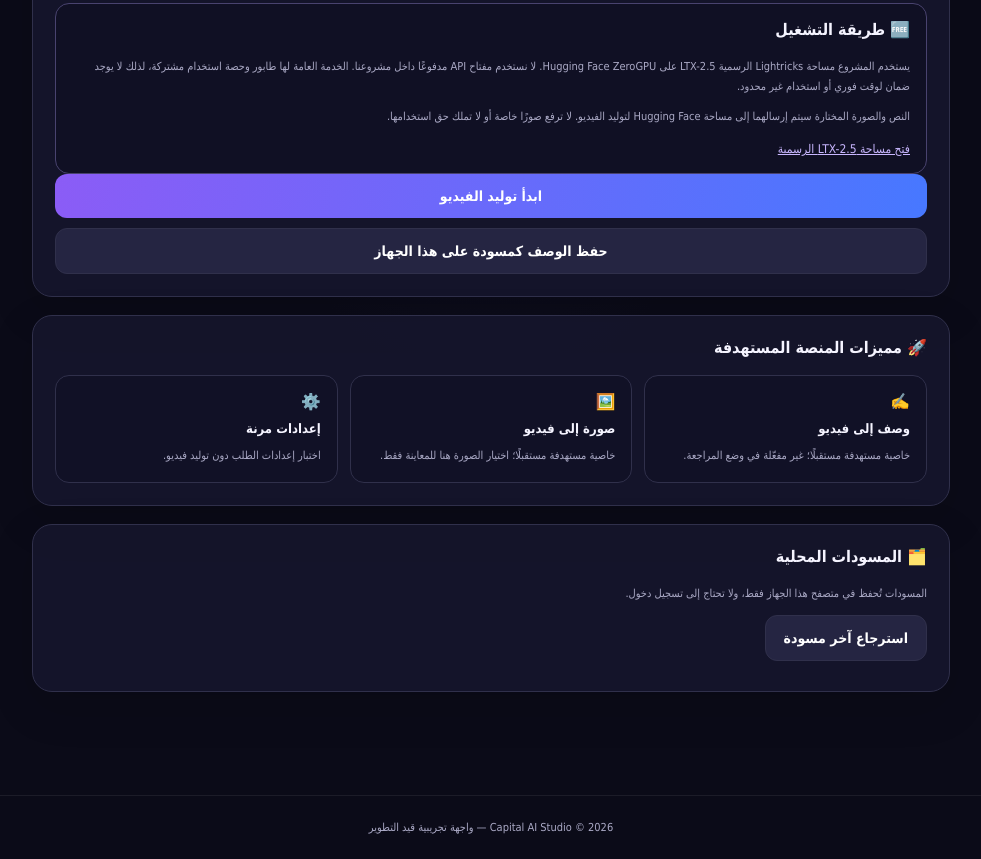
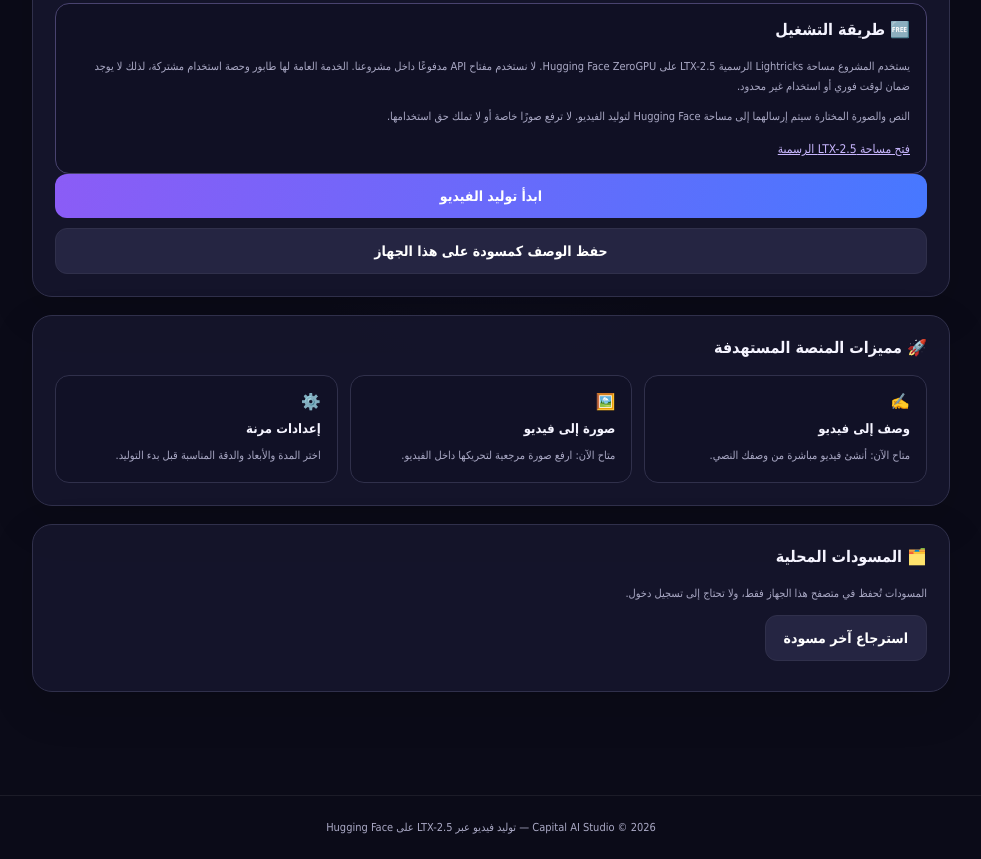
Before and after one commit to emaiaiai2026-bit/capital-ai-studio, a plain HTML site: page index.html in a window 1280 px wide. Shown: the part 1220-2079 px from the top of the page, without its empty margins (149-1130 px from the left). Drawn offline with Linux system fonts and the light colour scheme.

Commit message:
fix: clean generation result markup and update feature descriptions

```diff
--- a/index.html
+++ b/index.html
@@ -216,7 +216,6 @@ footer{text-align:center;color:var(--muted);font-size:11px;padding:25px 12px;bor
     <button class="secondary" id="saveDraftButton" type="button" style="width:100%;margin-top:10px">حفظ الوصف كمسودة على هذا الجهاز</button>
     <div id="status" class="status" role="status" aria-live="polite"></div>
     <div id="videoResult" class="status info" role="status" aria-live="polite" style="display:none"></div>
-    <div id="status" class="status" role="status" aria-live="polite"></div>
   </section>
 
   <section class="card">
@@ -224,15 +223,15 @@ footer{text-align:center;color:var(--muted);font-size:11px;padding:25px 12px;bor
     <div class="features">
       <div class="feature">
         <div>✍️</div><b>وصف إلى فيديو</b>
-        <p>خاصية مستهدفة مستقبلًا؛ غير مفعّلة في وضع المراجعة.</p>
+        <p>متاح الآن: أنشئ فيديو مباشرة من وصفك النصي.</p>
       </div>
       <div class="feature">
         <div>🖼️</div><b>صورة إلى فيديو</b>
-        <p>خاصية مستهدفة مستقبلًا؛ اختيار الصورة هنا للمعاينة فقط.</p>
+        <p>متاح الآن: ارفع صورة مرجعية لتحريكها داخل الفيديو.</p>
       </div>
       <div class="feature">
         <div>⚙️</div><b>إعدادات مرنة</b>
-        <p>اختبار إعدادات الطلب دون توليد فيديو.</p>
+        <p>اختر المدة والأبعاد والدقة المناسبة قبل بدء التوليد.</p>
       </div>
     </div>
   </section>
@@ -256,7 +255,7 @@ footer{text-align:center;color:var(--muted);font-size:11px;padding:25px 12px;bor
   </div>
 </div>
 <footer>
-  Capital AI Studio © 2026 — واجهة تجريبية قيد التطوير
+  Capital AI Studio © 2026 — توليد فيديو عبر LTX-2.5 على Hugging Face
 </footer>
 
 <script type="module">
```
